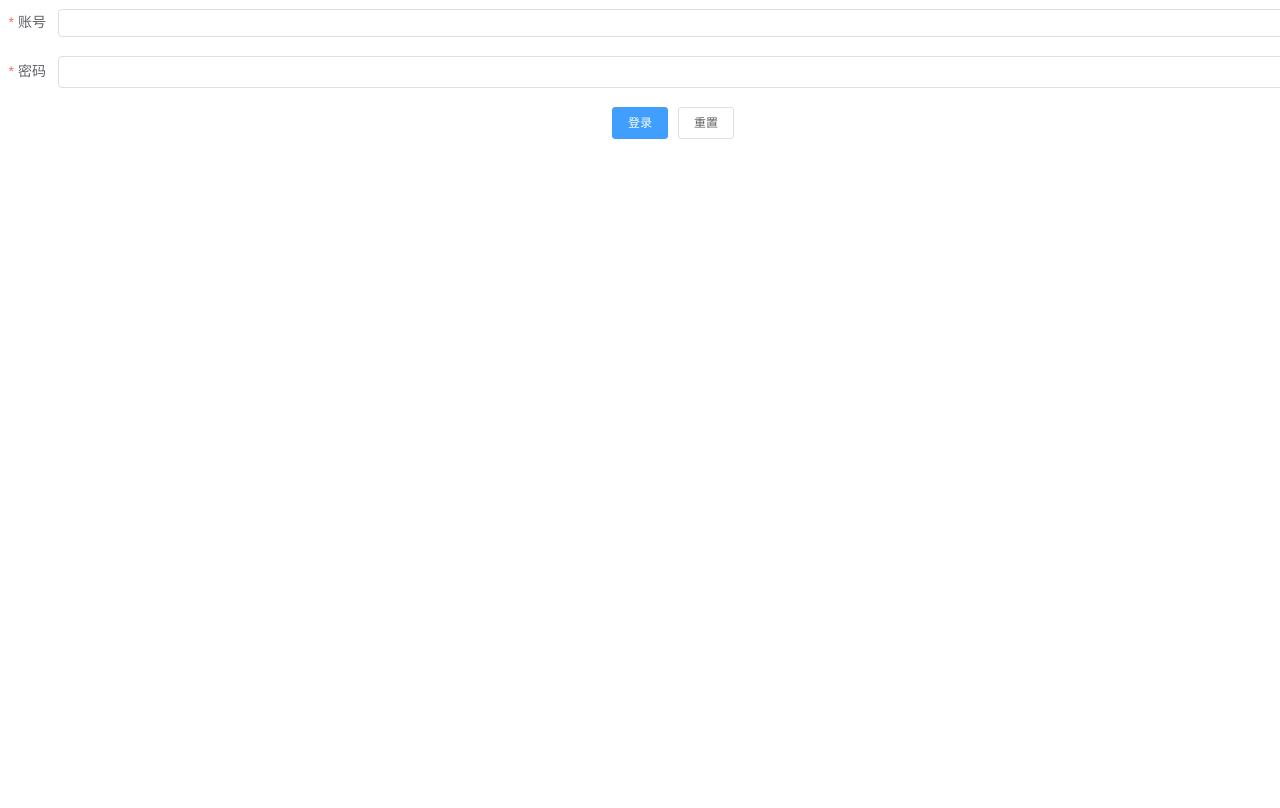
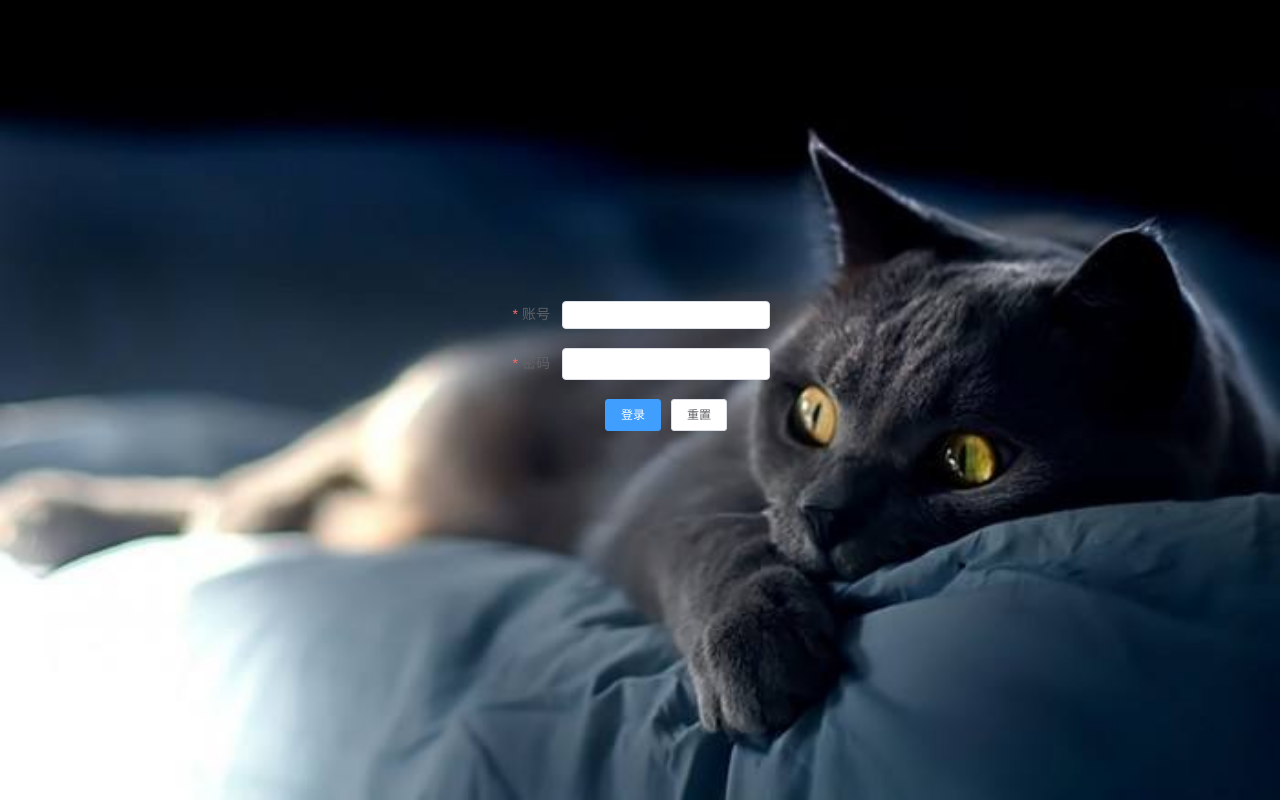
Before and after one commit to CherishHan/pilipili, a Vue app: page /#/login in a window 1280 px wide. Built offline with nearby package versions, Linux system fonts and the light colour scheme.

Commit message:
添加背景图

```diff
--- a/src/App.vue
+++ b/src/App.vue
@@ -11,7 +11,7 @@ export default {
 </script>
 
 <style>
-#app {
+html, body, #app {
   font-family: 'Avenir', Helvetica, Arial, sans-serif;
   -webkit-font-smoothing: antialiased;
   -moz-osx-font-smoothing: grayscale;
@@ -19,5 +19,8 @@ export default {
   color: #2c3e50;
   width: 100%;
   height: 100%;
+  margin-left: 0px;
+  margin-top: 0px;
+  overflow: hidden;
 }
 </style>
--- a/src/components/home.vue
+++ b/src/components/home.vue
@@ -21,9 +21,23 @@
    </div>
 </template>
 
+<script>
+  export default {
+    data() {
+      return {
+        activeIndex: '1',
+        activeIndex2: '1'
+      };
+    },
+    methods: {
+      handleSelect(key, keyPath) {
+        console.log(key, keyPath);
+      }
+    }
+  }
+</script>
 
 <style>
-
   .layout{
     height: 100%;
     width: 100%;
@@ -36,7 +50,6 @@
     line-height: 60px;
     padding: 0px;
   }
-
 
   html,body,#app,.el-container{
     padding: 0px;
@@ -59,5 +72,4 @@
   body > .el-container {
     margin-bottom: 40px;
   }
-
 </style>
--- a/src/views/login.vue
+++ b/src/views/login.vue
@@ -1,5 +1,6 @@
 <template>
    <div class="login-pili">
+     <div class="login-log">
         <el-form :model="ruleForm" :rules="rules" ref="ruleForm" label-width="50px" class="demo-ruleForm">
         <el-form-item label="账号" prop="name" size="mini">
           <el-input v-model="ruleForm.name"></el-input>
@@ -12,6 +13,7 @@
           <el-button @click="resetForm('ruleForm')">重置</el-button>
         </el-form-item>
         </el-form>
+     </div>
    </div>
 </template>
 
@@ -54,10 +56,16 @@
 
 <style scoped>
 .login-pili {
-    position: absolute;
   width: 100%;
   height: 100%;
-    background-size: 100%;
+  background-image: url(../assets/img/timg.jpg);
+  background-size:100% 100%;
+
+}
+.login-log{
+  position: absolute;
+  margin-top: 300px;
+  left: 40%;  /* 还要再向左挪回宽度的一半 */
 }
 
 </style>
```
Also changed, not shown: src/assets/img/timg.jpg (added). Lines whose indentation alone changed are shown as unchanged.
